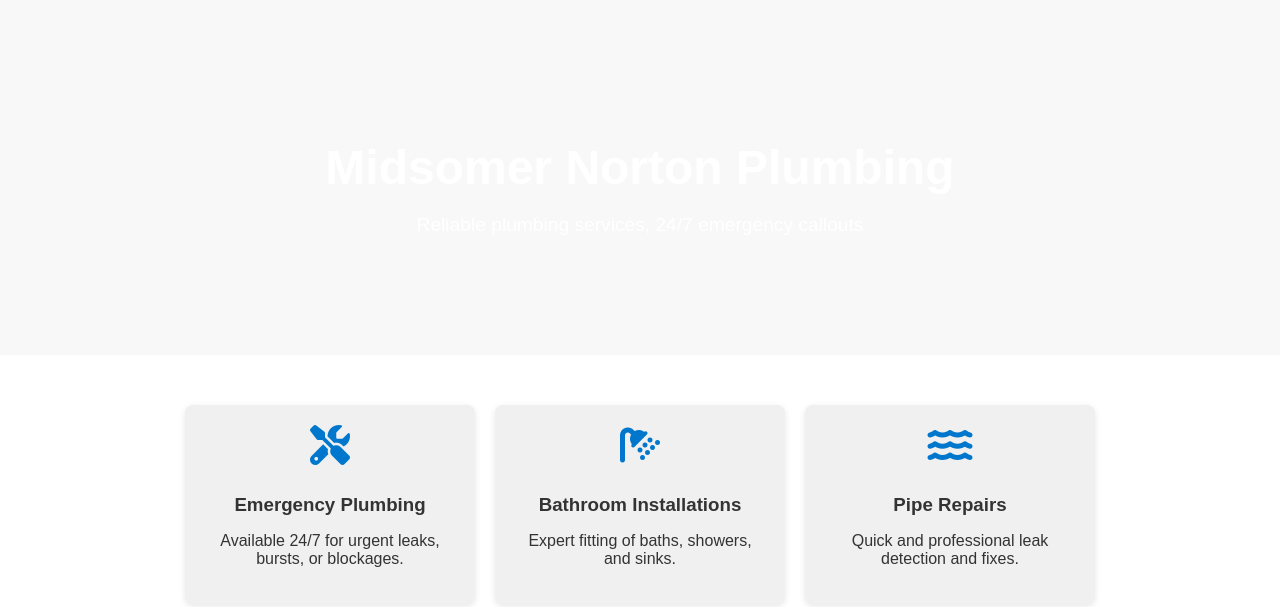
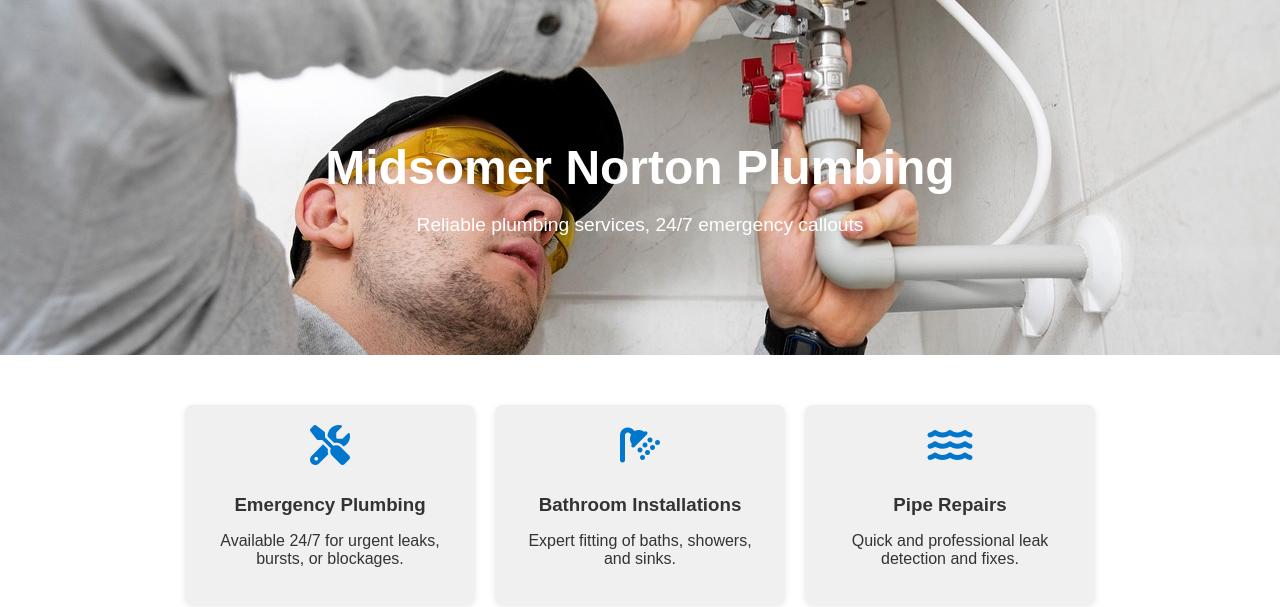
Before and after one commit to alikeensit/midsomerplumbing, a plain HTML site: page index.html in a window 1280 px wide. Drawn offline with Linux system fonts and the light colour scheme.

Commit message:
Update index.html

```diff
--- a/index.html
+++ b/index.html
@@ -13,7 +13,7 @@
       color: #333;
     }
     .hero {
-      background: url('images/hero.jpg') center/cover no-repeat;
+      background: url('hero.jpg') center/cover no-repeat;
       color: white;
       padding: 100px 20px;
       text-align: center;
```
